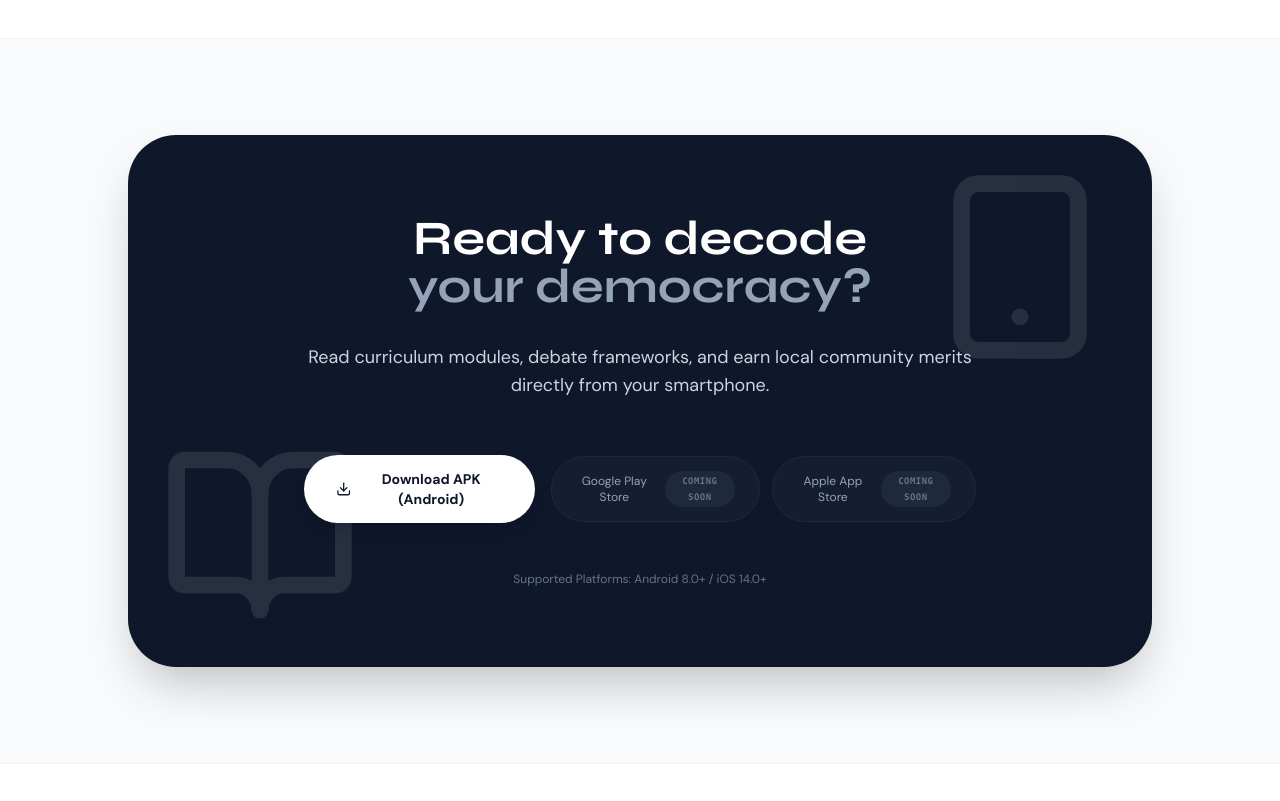
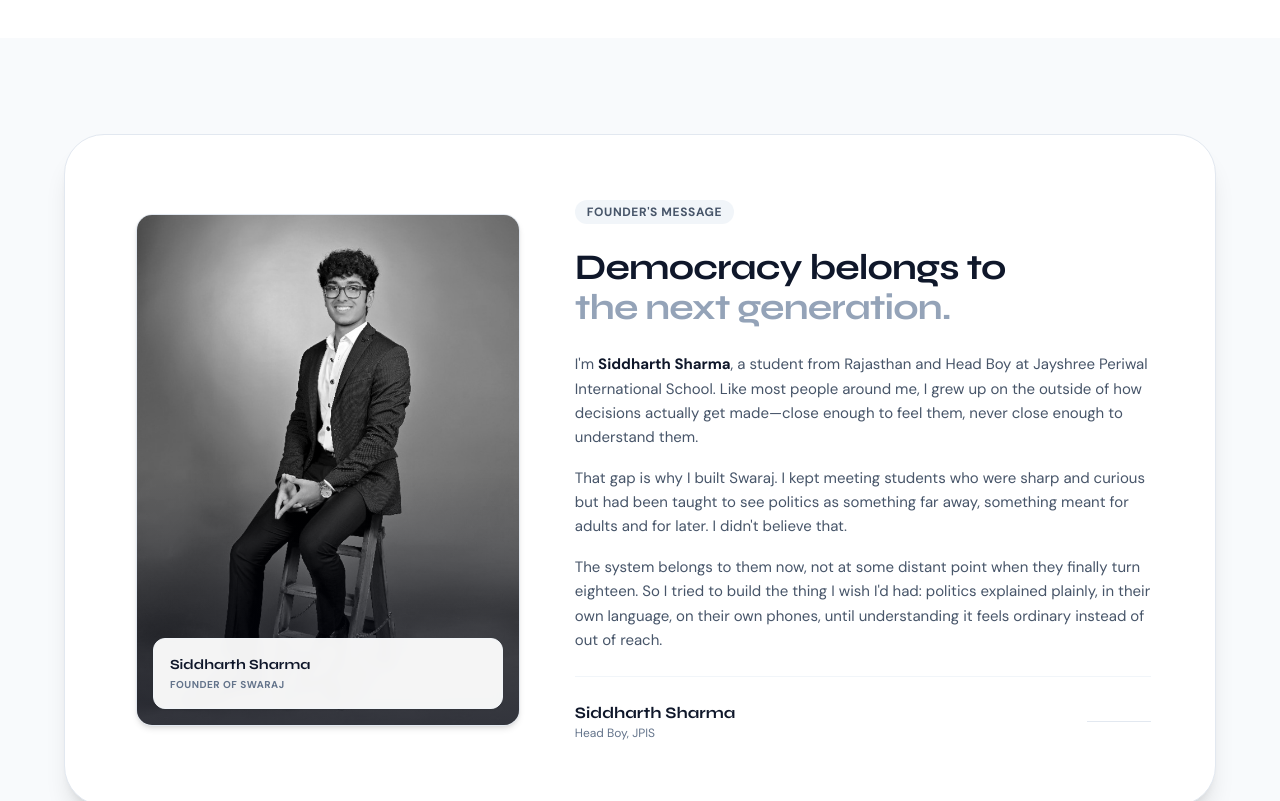
Before and after one commit to Tarqa-Ai/swaraj-client, a Next.js app in the folder apps/admin/: page / in a window 1280 px wide. Shown: the part 4720-5521 px from the top of the page. Built offline with nearby package versions, Linux system fonts and the light colour scheme; no server answers.

Commit message:
feat: add Founder's Story section to landing page

```diff
--- a/apps/admin/src/app/page.tsx
+++ b/apps/admin/src/app/page.tsx
@@ -728,6 +728,60 @@ export default function Home() {
         </div>
       </section>
 
+      {/* Founder's Story Section */}
+      <section className="py-24 px-6 bg-slate-50 relative overflow-hidden">
+        <div className="mx-auto max-w-6xl bg-white border border-slate-200 shadow-xl rounded-[2.5rem] p-8 md:p-16 relative z-10 animate-in fade-in slide-in-from-bottom-6 duration-700">
+          <div className="grid md:grid-cols-12 gap-12 items-center">
+            {/* Left side: Image */}
+            <div className="md:col-span-5 flex justify-center">
+              <div className="relative group w-full max-w-sm aspect-[3/4] rounded-2xl overflow-hidden border border-slate-200 shadow-md bg-slate-50">
+                <img
+                  src="/siddharth.jpg"
+                  alt="Siddharth Sharma, Founder of Swaraj"
+                  className="w-full h-full object-cover grayscale hover:grayscale-0 transition-all duration-500 ease-in-out scale-100 hover:scale-105"
+                />
+                <div className="absolute inset-0 bg-gradient-to-t from-slate-950/45 via-transparent to-transparent"></div>
+                <div className="absolute bottom-4 left-4 right-4 bg-white/95 backdrop-blur-sm p-4 rounded-xl border border-slate-100 shadow-sm">
+                  <p className="font-syne text-sm font-bold text-slate-900">Siddharth Sharma</p>
+                  <p className="font-dm-sans text-[10px] text-slate-500 font-semibold uppercase tracking-wider mt-0.5">Founder of Swaraj</p>
+                </div>
+              </div>
+            </div>
+
+            {/* Right side: Story */}
+            <div className="md:col-span-7 space-y-6">
+              <div className="inline-flex items-center gap-1.5 px-3 py-1 rounded-full bg-slate-100 text-slate-600 font-dm-sans text-xs font-semibold uppercase tracking-wider">
+                Founder's Message
+              </div>
+              <h2 className="font-syne text-3xl md:text-4xl font-bold tracking-tight text-slate-900 leading-tight">
+                Democracy belongs to <br />
+                <span className="text-slate-400">the next generation.</span>
+              </h2>
+
+              <div className="space-y-4 font-dm-sans text-[15px] leading-relaxed text-slate-600">
+                <p>
+                  I'm <strong className="text-slate-900 font-semibold">Siddharth Sharma</strong>, a student from Rajasthan and Head Boy at Jayshree Periwal International School. Like most people around me, I grew up on the outside of how decisions actually get made—close enough to feel them, never close enough to understand them.
+                </p>
+                <p>
+                  That gap is why I built Swaraj. I kept meeting students who were sharp and curious but had been taught to see politics as something far away, something meant for adults and for later. I didn't believe that.
+                </p>
+                <p>
+                  The system belongs to them now, not at some distant point when they finally turn eighteen. So I tried to build the thing I wish I'd had: politics explained plainly, in their own language, on their own phones, until understanding it feels ordinary instead of out of reach.
+                </p>
+              </div>
+
+              <div className="pt-6 border-t border-slate-100 flex items-center justify-between">
+                <div>
+                  <p className="font-syne text-base font-bold text-slate-900">Siddharth Sharma</p>
+                  <p className="font-dm-sans text-xs text-slate-500 font-medium">Head Boy, JPIS</p>
+                </div>
+                <div className="h-px w-16 bg-slate-200"></div>
+              </div>
+            </div>
+          </div>
+        </div>
+      </section>
+
       {/* Download CTA */}
       <section id="download" className="bg-slate-50 py-24 px-6 border-t border-slate-100">
         <div className="mx-auto max-w-5xl bg-slate-900 rounded-[3rem] p-10 md:p-20 text-center relative overflow-hidden shadow-2xl">
```
Also changed, not shown: apps/admin/public/siddharth.jpg (added).
